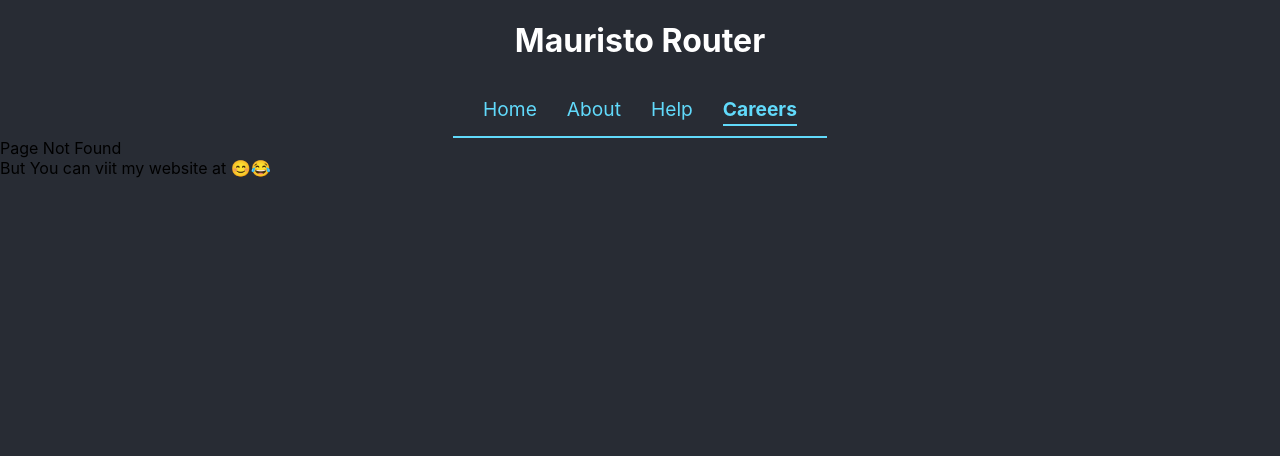
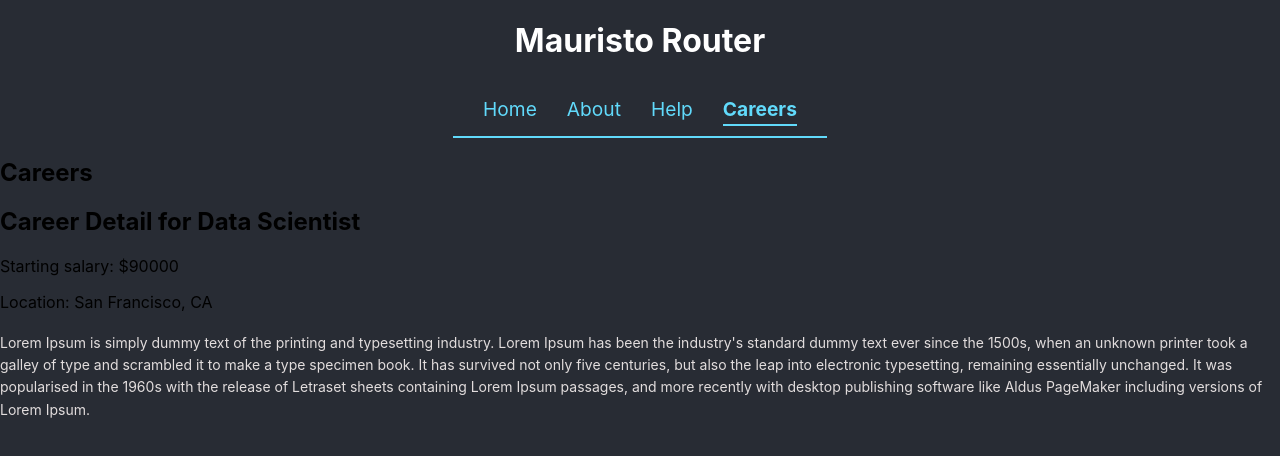
Before and after one commit to Titanantony/react-test-playground, a React (Create React App) app: page /careers/1 in a window 1280 px wide. Before the commit this address had no page. Shown: the top 456 px of the page. Built offline with nearby package versions, Linux system fonts and the light colour scheme; data requests are answered from the project's data file.

Commit message:
Chore: Implement nested route

```diff
--- a/data/db.json
+++ b/data/db.json
@@ -1,31 +1,31 @@
 {
   "careers": [
     {
-      "id": 1,
+      "id": "1",
       "title": "Data Scientist",
       "salary": 90000,
       "location": "San Francisco, CA"
     },
     {
-      "id": 2,
+      "id": "2",
       "title": "Frontend Developer",
       "salary": 70000,
       "location": "Berlin, Germany"
     },
     {
-      "id": 3,
+      "id": "3",
       "title": "AI Researcher",
       "salary": 120000,
       "location": "Tokyo, Japan"
     },
     {
-      "id": 4,
+      "id": "4",
       "title": "Cybersecurity Analyst",
       "salary": 85000,
       "location": "New York, NY"
     },
     {
-      "id": 5,
+      "id": "5",
       "title": "Mobile App Developer",
       "salary": 65000,
       "location": "Nairobi, Kenya"
--- a/src/App.js
+++ b/src/App.js
@@ -22,6 +22,7 @@ import FAQ from './pages/help/Faq';
 import Contact from './pages/help/Contact';
 import NotFound from './NotFound';
 import Careers, { careersLoader } from './pages/Careers/Careers';
+import CareersDetail, { careerDetailsLoader } from './pages/Careers/CareersDetail';
 
 
 const router = createBrowserRouter(
@@ -39,6 +40,12 @@ const router = createBrowserRouter(
         element={<Careers />}
         loader={careersLoader}
         />
+        <Route
+        path=':id'
+        element={<CareersDetail />}
+        loader={careerDetailsLoader}
+        />
+
       </Route>
 
       <Route path="*" element={<NotFound />}/>
--- a/src/layouts/CareersLayout.js
+++ b/src/layouts/CareersLayout.js
@@ -4,7 +4,6 @@ function CareersLayout() {
   return (
     <div>
         <h2>Careers</h2>
-        <p>Lorem</p>
 
         <Outlet />
     </div>
--- a/src/pages/Careers/Careers.js
+++ b/src/pages/Careers/Careers.js
@@ -13,7 +13,7 @@ function Careers() {
     return (
         <div className="careers">
             {careers.map(career => (
-                <Link to="/" key={career.id}>
+                <Link to={`${career.id}`} key={career.id}>
                     <p>{career.title}</p>
                     <p>Based in {career.location}</p>
                 </Link>
--- /dev/null
+++ b/src/pages/Careers/CareersDetail.js
@@ -0,0 +1,39 @@
+import { useLoaderData, useParams } from "react-router-dom";
+import "./careerdetail.css";
+
+function CareersDetail() {
+    const { id } = useParams(); // eslint-disable-line no-unused-vars
+    const career = useLoaderData();
+
+    return (
+        <div className="careerdetails">
+            <h2>Career Detail for {career.title}</h2>
+            <p>Starting salary: ${career.salary}</p>
+            <p>Location: {career.location}</p>
+            <div className="details">
+                Lorem Ipsum is simply dummy text of the printing and typesetting industry. Lorem Ipsum has been the industry's standard dummy text ever since the 1500s, when an unknown printer took a galley of type and scrambled it to make a type specimen book. It has survived not only five centuries, but also the leap into electronic typesetting, remaining essentially unchanged. It was popularised in the 1960s with the release of Letraset sheets containing Lorem Ipsum passages, and more recently with desktop publishing software like Aldus PageMaker including versions of Lorem Ipsum.
+            </div>
+        </div>
+    );
+}
+
+export default CareersDetail;
+
+export const careerDetailsLoader = async ({ params }) => {
+    const { id } = params;
+    console.log(`Fetching details for career ID: ${id}`);
+
+    try {
+        const res = await fetch(`http://localhost:4000/careers/${id}`);
+
+        if (!res.ok) {
+            console.error('Fetch error:', res.statusText);
+            throw new Error(`Failed to fetch career details: ${res.statusText}`);
+        }
+
+        return res.json();
+    } catch (error) {
+        console.error('Error during fetch:', error);
+        throw error;
+    }
+};
--- /dev/null
+++ b/src/pages/Careers/careerdetail.css
@@ -0,0 +1,37 @@
+.careerdeatils {
+    max-width: 800px;
+    margin: 20px auto;
+    padding: 20px;
+    border: 1px solid #ddd;
+    border-radius: 8px;
+    background-color: #fff;
+    box-shadow: 0 4px 8px rgba(14, 194, 38, 0.1);
+}
+
+.careerdeatils h2 {
+    margin-top: 0;
+    font-size: 24px;
+    color: #f0ebeb;
+}
+
+.careerdeatils p {
+    margin: 10px 0;
+    font-size: 16px;
+    color: #eee4e4;
+}
+
+.careerdeatils p:first-of-type {
+    font-weight: bold;
+    color: #007bff;
+}
+
+.careerdeatils p:last-of-type {
+    font-size: 14px;
+}
+
+.details {
+    margin-top: 20px;
+    font-size: 14px;
+    line-height: 1.6;
+    color: #e2dddd;
+}
```
